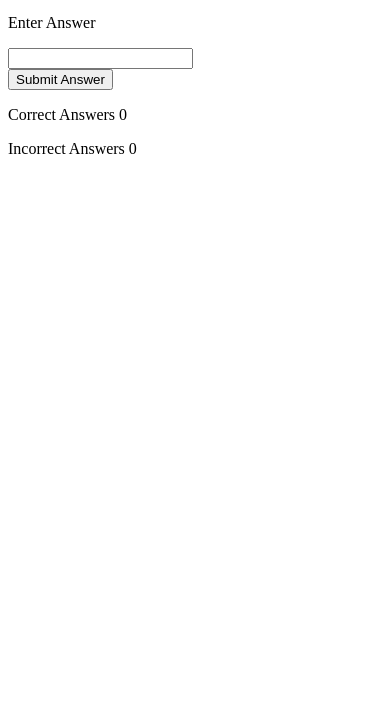
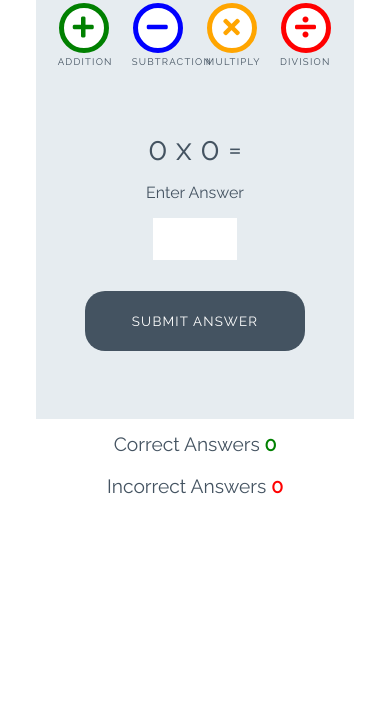
Before and after one commit to tomwiddows/love-maths, a plain HTML site: page index.html in a window 390 px wide. Shown: the part 121-844 px from the top of the page. Drawn offline with Linux system fonts and the light colour scheme.

Commit message:
add styles for game

```diff
--- a/assets/css/style.css
+++ b/assets/css/style.css
@@ -1,3 +1,252 @@
+/* --------- Global style */
+
 body {
-    background: white;
+    background-color: white;
+    font-family: "Raleway", sans-serif;
+    color: #445361;
+    text-align: center;
 }
+
+/* --------- Heading */
+
+.heading {
+    text-align: center;
+    font-size: 2.5rem;
+}
+
+.logo {
+    height: 40px;
+    padding-right: 5px;
+}
+
+/* --------- Game layout */
+
+.game-area {
+    background-color: #E6ECF0;
+    box-sizing: border-box;
+    width: 85%;
+    height: 65vh;
+    max-height: 450px;
+    max-width: 830px;
+    margin-left: auto;
+    margin-right: auto;
+    padding: 1%;
+}
+
+.question-area {
+    width: 50%;
+    font-size: 2rem;
+    margin: auto;
+    padding: 50px 0;
+}
+
+.question-area span {
+    padding: 0 15px;
+}
+
+.score-area {
+    margin: 5px auto;
+    width: 60%;
+    font-size: 1.2rem;
+}
+
+.controls-area {
+    width: 85%;
+    margin: 30px auto;
+}
+
+#score {
+    color: green;
+    font-weight: bold;
+}
+
+#incorrect {
+    color: red;
+    font-weight: bold;
+}
+
+.answer-message {
+    display: none;
+    font-size: 1rem;
+}
+
+#answer-box {
+    border: none;
+    color: #445361;
+    display: inline-block;
+    height: 40px;
+    width: 80px;
+    font-size: 1.2rem;
+}
+
+.scores {
+    display: inline-block;
+    padding: 25px;
+}
+
+/* --------- Buttons */
+
+.btn {
+    width: 220px;
+    height: 60px;
+    font-family: "Raleway", sans-serif;
+    text-transform: uppercase;
+    letter-spacing: 1.2px;
+    color: white;
+}
+
+.btn:focus {
+    outline: none;
+}
+
+.btn--big {
+    padding-top: 10px;
+    border-radius: 50%;
+    background-color: white;
+    border: 10px solid;
+    width: 100px;
+    height: 100px;
+    font-size: 3.2rem;
+    margin: 0 30px;
+    transition: all 0.5s;
+}
+
+.btn--big::after {
+    content: attr(data-type);
+    font-size: 1rem;
+    color: #445361;
+    position: relative;
+    left: -0.5em;
+}
+
+.btn--blue {
+    border-color: blue;
+    color: blue;
+}
+
+.btn--blue:active,
+.btn--blue:hover {
+    background-color: darkblue;
+    color: white;
+}
+
+.btn--orange {
+    border-color: orange;
+    color: orange;
+}
+
+.btn--orange:active,
+.btn--orange:hover {
+    background-color: darkorange;
+    color: white;
+}
+
+.btn--red {
+    border-color: red;
+    color: red;
+}
+
+.btn--red:active,
+.btn--red:hover {
+    background-color: darkred;
+    color: white;
+}
+
+.btn--green {
+    border-color: green;
+    color: green;
+}
+
+.btn--green:active,
+.btn--green:hover {
+    background-color: darkgreen;
+    color: white;
+}
+
+.btn--gray {
+    margin-top: 25px;
+    background-color: #445361;
+    border: 1px transparent;
+    border-radius: 20px;
+}
+
+.btn--gray:active,
+.btn--gray:hover {
+    background-color: #0d1013;
+}
+
+/* --------- Media queries */
+
+@media (max-width: 414px) {
+    .controls-area {
+        width: 100%;
+    }
+
+    .btn--big {
+        margin: 0 10px;
+        padding: 5px;
+        border: 5px solid;
+        width: 50px;
+        height: 50px;
+        font-size: 1.5rem;
+    }
+
+    .btn--big::after {
+        font-size: 0.6rem;
+        left: -0.7rem;
+    }
+
+    .question-area {
+        padding: 10% 0;
+        width: 100%;
+    }
+
+    .question-area span {
+        padding: 0;
+    }
+
+    .answer-message {
+        display: block;
+    }
+
+    #answer-box {
+        display: block;
+        margin: 0 auto;
+    }
+    .btn--gray {
+        margin-top: 0;
+    }
+
+    .score-area {
+        width: 100%;
+    }
+
+    .scores {
+        margin: 0.5em auto;
+        display: block;
+        padding: 5px;
+    }
+
+    .heading {
+        font-size: 2rem;
+    }
+}
+
+@media (max-width: 320px) {
+    .game-area {
+        height: 70vh;
+    }
+
+    .controls-area {
+        width: 75%;
+        margin: 10px auto;
+    }
+
+    .btn--big {
+        margin: 10px 10px;
+    }
+    .question-area {
+        padding: 10px 0;
+    }
+
+}
--- a/index.html
+++ b/index.html
@@ -12,21 +12,21 @@
 </head>
 <body>
     <h1 class="heading">
-        <img class="logo" src="assets/images/logo.png" alt="logo"> Love Maths
+        <img class="logo" src="assets/images/love-maths-logo.png" alt="logo"> Love Maths
     </h1>
 
     <div class="game-area">
         <div class="controls-area">
-            <button class="btn btn--big btn--green">
+            <button data-type="addition" class="btn btn--big btn--green">
                 <i class="fas fa-plus"></i>
             </button>
-            <button class="btn btn--big btn--blue">
+            <button data-type="subtraction" class="btn btn--big btn--blue">
                 <i class="fas fa-minus"></i>
             </button>
-            <button class="btn btn--big btn--orange">
+            <button data-type="multiply" class="btn btn--big btn--orange">
                 <i class="fas fa-times"></i>
             </button>
-            <button class="btn btn--big btn--red">
+            <button data-type="division" class="btn btn--big btn--red">
                 <i class="fas fa-divide"></i>
             </button>
         </div>
@@ -39,7 +39,7 @@
             <p class="answer-message">Enter Answer</p>
             <input id="answer-box" type="number">
         </div>
-        <button class="btn btn--gray">Submit Answer</button>
+        <button data-type="submit" class="btn btn--gray">Submit Answer</button>
     </div>
 
     <div class="score-area">
```
Also changed, not shown: assets/images/logo.png (deleted), assets/images/love-maths-logo.png (added).
